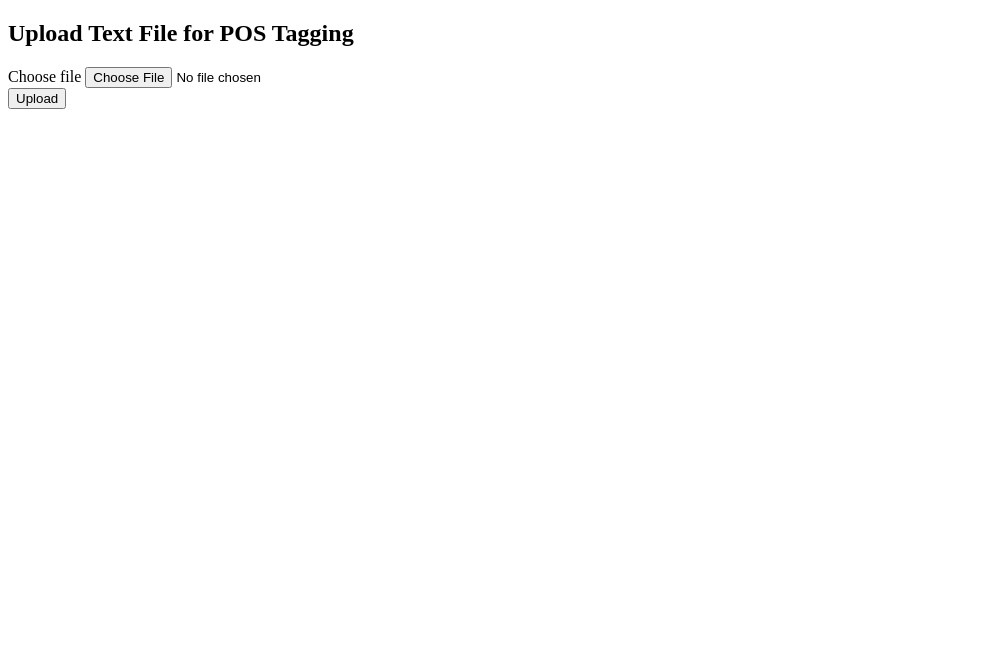
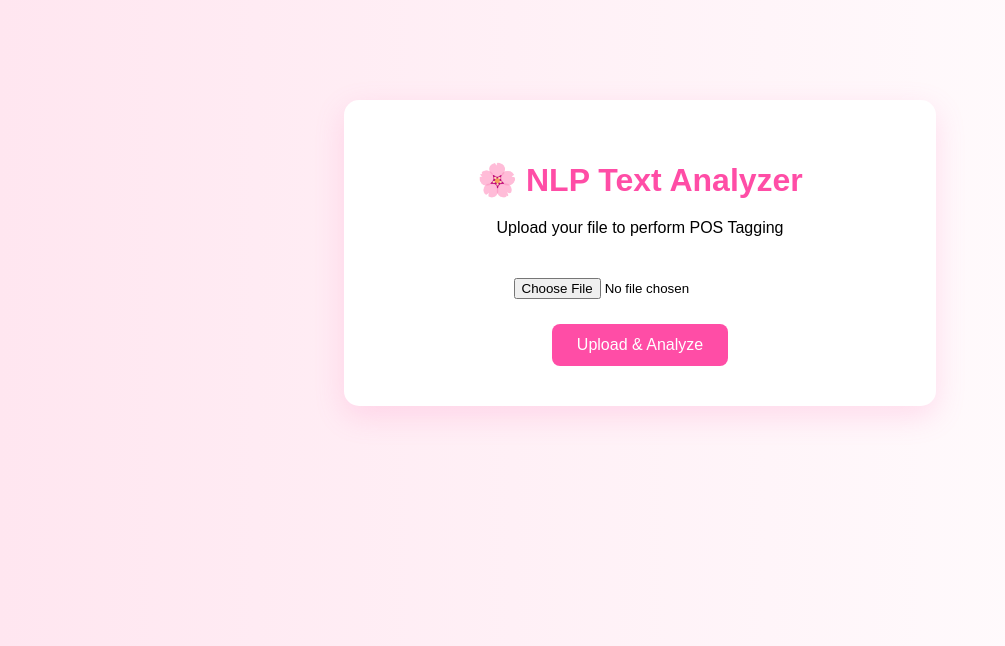
Before and after one commit to SnehalJadhav180/NLP-web-app, a Flask app: page / in a window 1280 px wide. Shown: the top 646 px of the page, without its empty margins (0-1005 px from the left). Run offline with Flask 3, Linux system fonts and the light colour scheme.

Commit message:
Update upload.html

```diff
--- a/templates/upload.html
+++ b/templates/upload.html
@@ -1,20 +1,63 @@
-<!doctype html>
-<html lang="en">
-  <head>
-    <meta charset="utf-8">
-    <meta name="viewport" content="width=device-width, initial-scale=1, shrink-to-fit=no">
-    <title>Upload Text File</title>
-  </head>
-  <body>
+<!DOCTYPE html>
+<html>
+<head>
+    <title>NLP Web App</title>
+    <style>
+        body {
+            font-family: Arial, sans-serif;
+            background: linear-gradient(to right, #ffe6f0, #ffffff);
+            text-align: center;
+            margin: 0;
+            padding: 0;
+        }
+
+        .container {
+            margin-top: 100px;
+            background: white;
+            padding: 40px;
+            width: 40%;
+            margin-left: auto;
+            margin-right: auto;
+            border-radius: 15px;
+            box-shadow: 0px 10px 30px rgba(255, 105, 180, 0.2);
+        }
+
+        h1 {
+            color: #ff4da6;
+            margin-bottom: 20px;
+        }
+
+        input[type="file"] {
+            padding: 10px;
+            margin: 15px 0;
+        }
+
+        button {
+            background-color: #ff4da6;
+            color: white;
+            border: none;
+            padding: 12px 25px;
+            border-radius: 8px;
+            font-size: 16px;
+            cursor: pointer;
+        }
+
+        button:hover {
+            background-color: #ff1a8c;
+        }
+    </style>
+</head>
+<body>
+
     <div class="container">
-      <h2>Upload Text File for POS Tagging</h2>
-      <form method="post" action="/upload" enctype="multipart/form-data">
-        <div class="form-group">
-          <label for="file">Choose file</label>
-          <input type="file" name="file" id="file" class="form-control">
-        </div>
-        <button type="submit" class="btn btn-primary">Upload</button>
-      </form>
+        <h1>🌸 NLP Text Analyzer</h1>
+        <p>Upload your file to perform POS Tagging</p>
+
+        <form action="/upload" method="post" enctype="multipart/form-data">
+            <input type="file" name="file" required><br>
+            <button type="submit">Upload & Analyze</button>
+        </form>
     </div>
-  </body>
+
+</body>
 </html>
```
